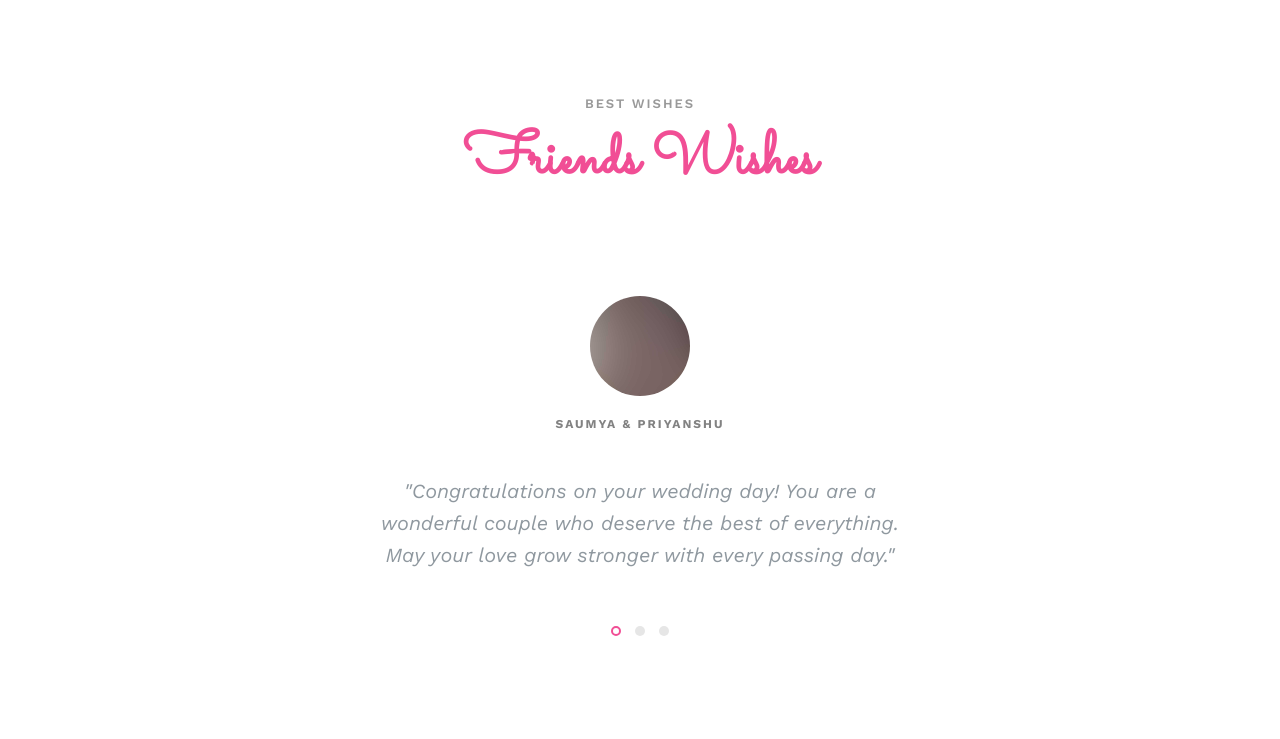
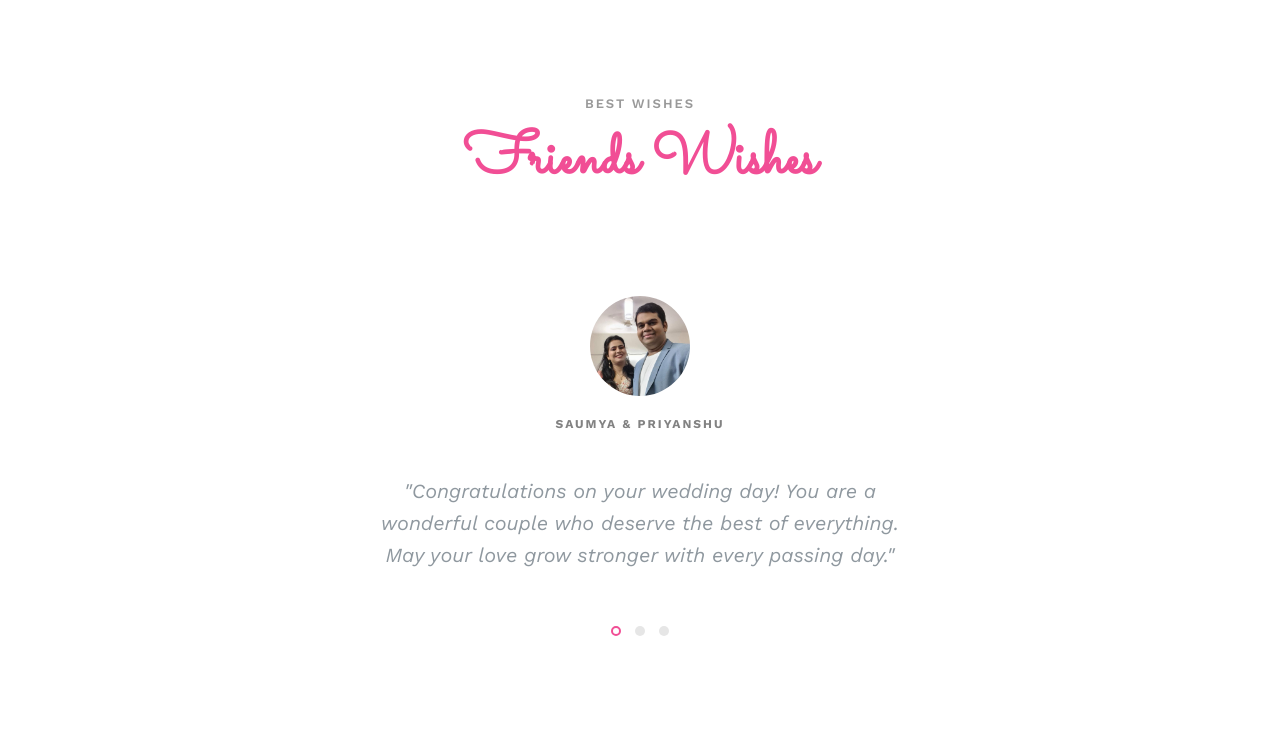
Before and after one commit to priyanshu92/appu-kinny, a plain HTML site: page index.html in a window 1280 px wide. Shown: the part 5608-6347 px from the top of the page. Drawn offline with nearby package versions, Linux system fonts and the light colour scheme; some packages are replaced by stand-ins of ours; files whose address does not match are found by name.

Commit message:
Update image for Saumya & Priyanshu

```diff
--- a/index.html
+++ b/index.html
@@ -490,7 +490,7 @@
                     <div class="item">
                       <div class="testimony-slide active text-center">
                         <figure>
-                          <img src="images/couple-1.jpg" alt="user" />
+                          <img src="images/saumya-priyanshu.jpeg" alt="Saumya and Priyanshu" />
                         </figure>
                         <span>Saumya & Priyanshu</span>
                         <blockquote>
```
Also changed, not shown: images/saumya-priyanshu.jpeg (added).
